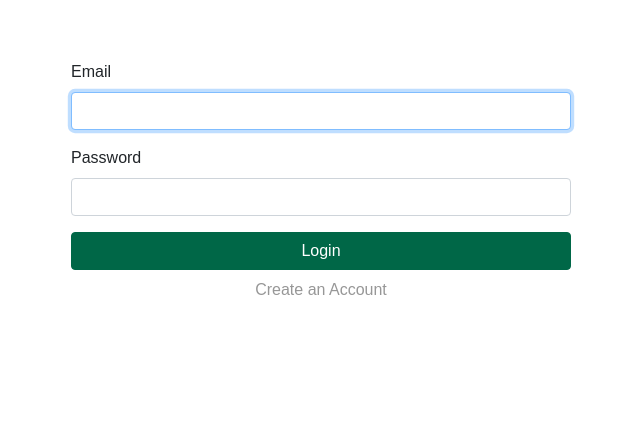
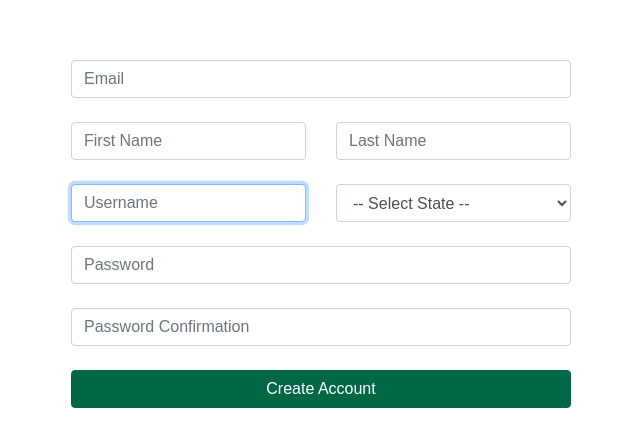
Before and after one commit to umkc-cs-451-2020-spring/semester-project-group-5, a React (Create React App) app in the folder commerce-app/: page /signup in a window 1280 px wide. Shown: the top 446 px of the page, without its empty margins (319-959 px from the left). Built offline with nearby package versions, Linux system fonts and the light colour scheme.

Commit message:
added sign up page

```diff
--- a/commerce-app/package.json
+++ b/commerce-app/package.json
@@ -11,6 +11,7 @@
     "react": "^16.13.1",
     "react-bootstrap": "^1.0.0",
     "react-dom": "^16.13.1",
+    "react-router-dom": "^5.1.2",
     "react-scripts": "3.4.1"
   },
   "scripts": {
--- a/commerce-app/src/App.js
+++ b/commerce-app/src/App.js
@@ -2,10 +2,18 @@ import React from 'react';
 // import logo from './logo.svg';
 // import './App.css';
 import Login from './components/login';
+import SignUp from './components/signup';
+import { BrowserRouter as Router, Switch, Route, Link } from "react-router-dom";
+
 
 function App() {
   return (
-    <Login/>
+    <Router>
+      <Switch>
+        <Route path="/" exact component={Login} />
+        <Route path="/signup" exact component={SignUp} />
+      </Switch>
+    </Router>
   );
 }
 
--- a/commerce-app/src/components/login.js
+++ b/commerce-app/src/components/login.js
@@ -1,5 +1,6 @@
 import React from 'react';
-import { Button, FormGroup, FormControl, FormLabel, Row, Col } from "react-bootstrap";
+import { Button, FormGroup, FormControl, FormLabel } from "react-bootstrap";
+import { Link } from  "react-router-dom";
 import './login.css';
 
 export default function Login() {
@@ -34,7 +35,7 @@ export default function Login() {
           Login
         </Button>
         <div block className="d-flex justify-content-center">
-          <a href=""><p className="commerce-text">Create an Account</p></a>
+          <Link className="commerce-text" to="/signup">Create Account</Link>
         </div>
       </form>
     </div>
--- /dev/null
+++ b/commerce-app/src/components/signup.css
@@ -0,0 +1,26 @@
+@media all and (min-width: 480px) {
+  .SignUp {
+    padding: 60px 0;
+    font-family: "cera_proregular", Arial, sans-serif;
+  }
+
+  .SignUp form {
+    margin: 0 auto;
+    max-width: 500px;
+  }
+
+  .SignUp .btn-primary {
+    background-color: #006747;
+    border-color: #006747;
+  }
+
+  .SignUp .btn-primary:hover, .btn-primary:focus, .btn-primary:active, .btn-primary.active {
+    background-color: #979797;
+    border-color: #979797; /*set the color you want here*/
+  }
+
+  .Login .commerce-text {
+    color: #979797;
+    padding: 0.5em;
+  }
+}
--- /dev/null
+++ b/commerce-app/src/components/signup.js
@@ -0,0 +1,134 @@
+import React from "react";
+import { Button, FormGroup, FormControl, FormLabel, Row, Col } from "react-bootstrap";
+import "./signup.css";
+
+function handleSubmit(event) {
+  event.preventDefault();
+}
+
+let STATES = [
+  "AK",
+  "AL",
+  "AR",
+  "AZ",
+  "CA",
+  "CO",
+  "CT",
+  "DC",
+  "DE",
+  "FL",
+  "GA",
+  "HI",
+  "IA",
+  "ID",
+  "IL",
+  "IN",
+  "KS",
+  "KY",
+  "LA",
+  "MA",
+  "MD",
+  "ME",
+  "MI",
+  "MN",
+  "MO",
+  "MS",
+  "MT",
+  "NC",
+  "ND",
+  "NE",
+  "NH",
+  "NJ",
+  "NM",
+  "NV",
+  "NY",
+  "OH",
+  "OK",
+  "OR",
+  "PA",
+  "RI",
+  "SC",
+  "SD",
+  "TN",
+  "TX",
+  "UT",
+  "VA",
+  "VT",
+  "WA",
+  "WI",
+  "WV",
+  "WY"
+]
+
+function SignUp() {
+  return (
+    <div className="SignUp">
+      <form onSubmit={handleSubmit}>
+      <FormGroup controlId="email" bsSize="large" className="mb-4">
+          {/* <FormLabel>Email</FormLabel> */}
+          <FormControl
+            type="email"
+            placeholder="Email"
+          />
+        </FormGroup>
+        <Row>
+          <Col>
+            <FormGroup controlId="firstName" bsSize="large" className="mb-4">
+              {/* <FormLabel>First Name</FormLabel> */}
+              <FormControl
+                type="text"
+                placeholder="First Name"
+              />
+            </FormGroup>
+          </Col>
+          <Col>
+            <FormGroup controlId="lastName" bsSize="large" className="mb-4">
+              {/* <FormLabel>Last Name</FormLabel> */}
+              <FormControl
+                type="text"
+                placeholder="Last Name"
+              />
+            </FormGroup>
+          </Col>
+        </Row>
+        <Row>
+          <Col lg={6}>
+            <FormGroup controlId="username" bsSize="large" className="mb-4">
+              {/* <FormLabel>Username</FormLabel> */}
+              <FormControl
+                autoFocus
+                type="text"
+                placeholder="Username"
+              />
+            </FormGroup>
+          </Col>
+          <Col>
+            <FormControl as="select">
+              <option selected dissabled>-- Select State --</option>
+              { STATES.map(state => <option>{state}</option>) }
+            </FormControl>
+          </Col>
+        </Row>
+        <FormGroup controlId="password" bsSize="large" className="mb-4">
+          {/* <FormLabel>Password</FormLabel> */}
+          <FormControl
+            type="password"
+            placeholder="Password"
+          />
+        </FormGroup>
+        <FormGroup controlId="passwordConfirmation" bsSize="large" className="mb-4">
+          {/* <FormLabel>Password Confirmation</FormLabel> */}
+          <FormControl
+            type="password"
+            placeholder="Password Confirmation"
+          />
+        </FormGroup>
+        <Button block bsSize="large" type="submit">
+          Create Account
+        </Button>
+      </form>
+    </div>
+  );
+}
+
+export default SignUp;
```
Also changed, not shown: 1 other file (tests, documents, lock files or other folders).
